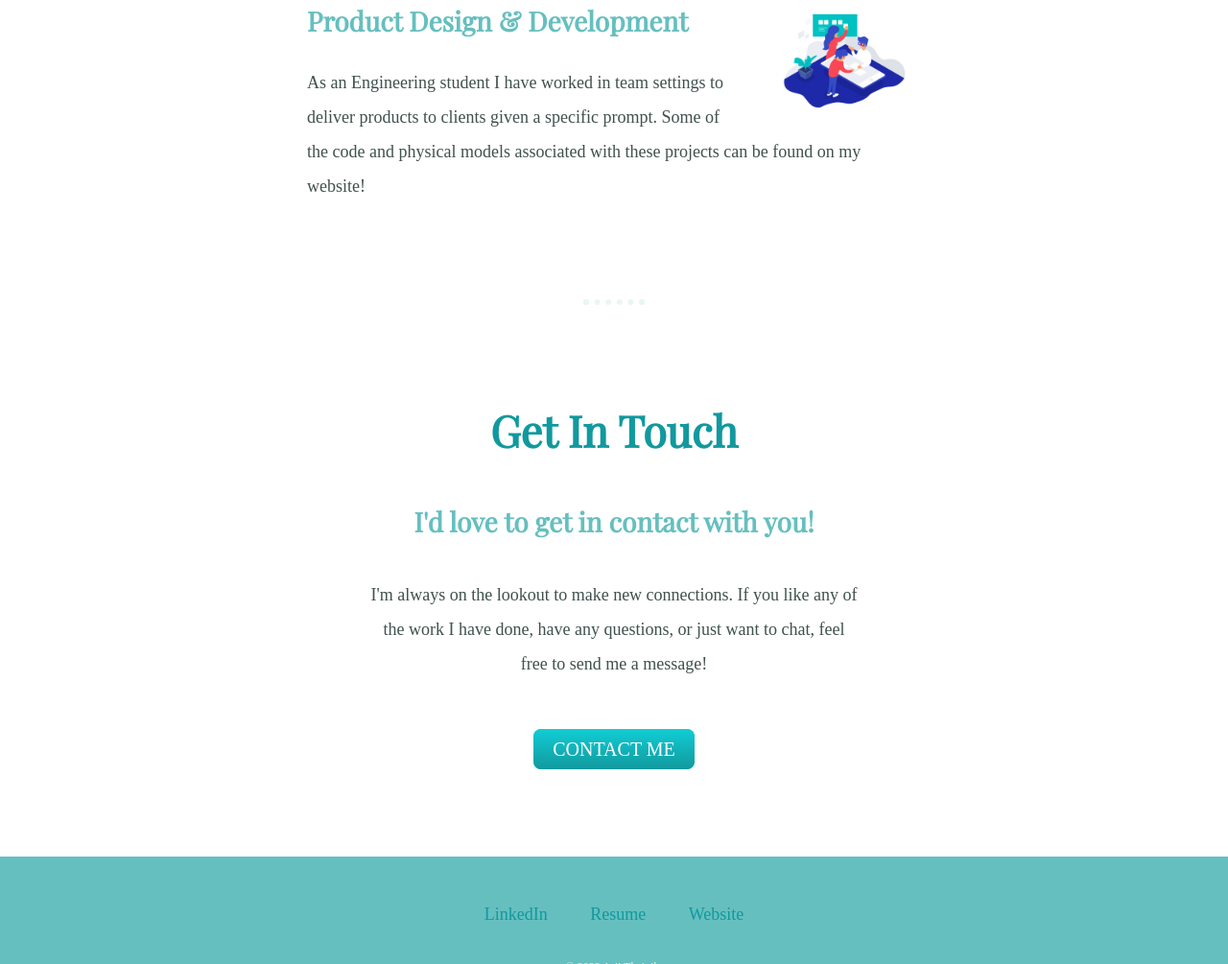
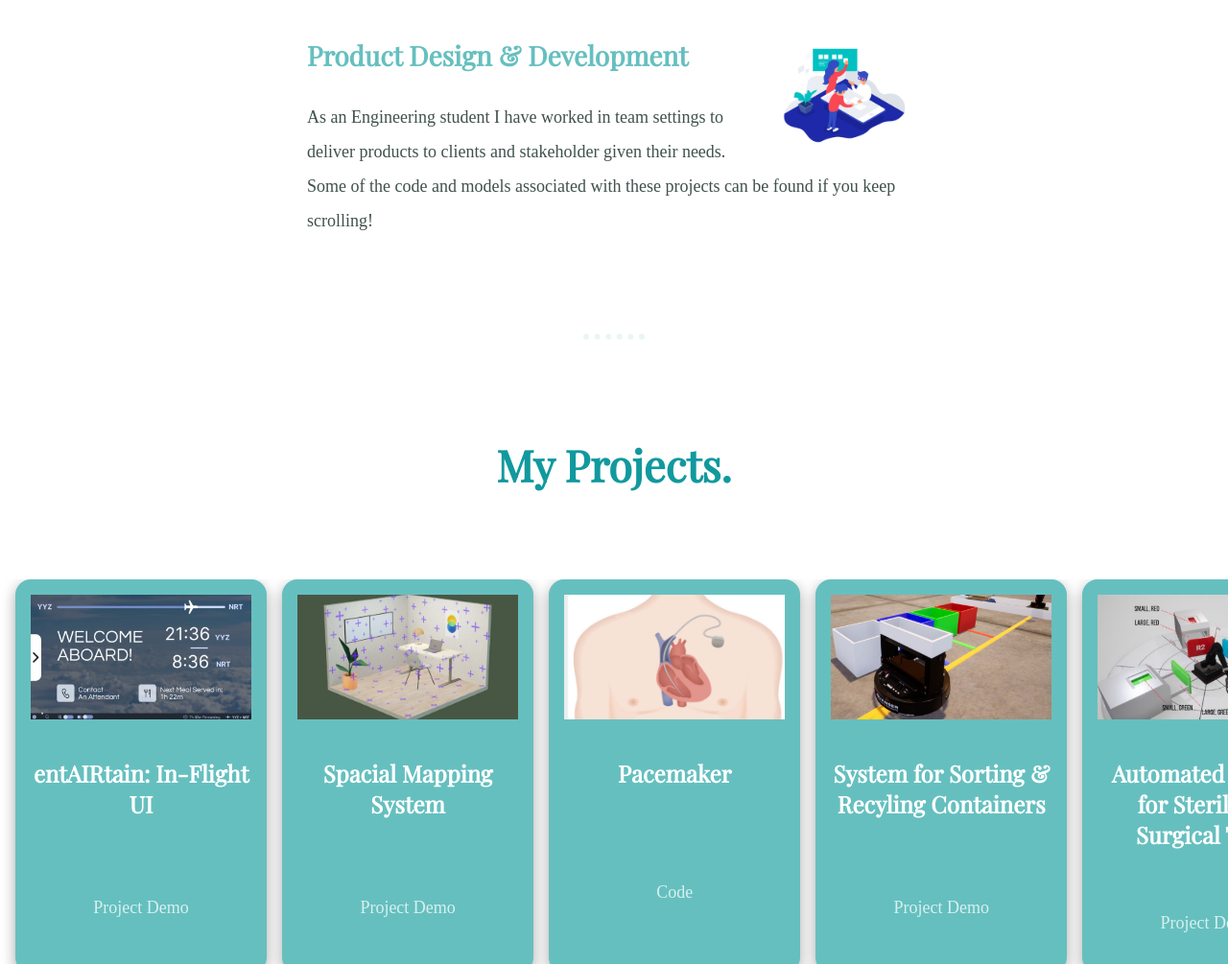
Before and after one commit to itsRGit/Personal-Website, a plain HTML site: page index.html in a window 1280 px wide. Shown: the part 1795-2800 px from the top of the page at 96% size. Drawn offline with nearby package versions, Linux system fonts and the light colour scheme; a web font is replaced by a local one.

Commit message:
Added "Projects" section

```diff
--- a/css/styles.css
+++ b/css/styles.css
@@ -12,9 +12,12 @@ body {
 
 h1 {
     font-family: 'Playfair Display', serif;
+    font-weight: 700;
+    font-style: italic;
     color: #11999E;
     font-size: 5.625rem; /* 16px = 100% = 1em -> 90px/16=562.5% ("rem"=root em) */
     margin: 50px auto 20px auto;
+
 }
 
 h2 {
@@ -115,6 +118,23 @@ a:hover {
     text-align: left;
 }
 
+.projects-title {
+    color: #11999E;
+    margin: 0 auto 5rem;
+}
+
+.projects-link {
+    color: #66BFBF;
+    font-size: 1.5rem;
+    font-family: 'Playfair Display', serif;
+
+}
+
+.projects-link:hover {
+    color: #40514E;
+
+}
+
 .footer-link {
     color: #11999E;
 }
@@ -149,6 +169,67 @@ a:hover {
     margin-left: 30px;
 }
 
+.proj-pic {
+    width: 20rem
+}
+
+.proj-title {
+    font-size: 1.5rem;
+    color: white;
+}
+
+.proj-link {
+    box-shadow: inset 0 0 0 0 #d6f0f0;
+    color: #d6f0f0;
+    margin: 0 -.25rem;
+    padding: 0 .25rem;
+    transition: color .3s ease-in-out, box-shadow .3s ease-in-out;
+}
+
+.proj-link:hover {
+    box-shadow: inset 200px 0 0 0 #11999e;
+    color: white;
+}
+
+.project-scroller {
+    /* for padding, gap and space btw img and title, etc */
+    --_spacer: 1rem;
+    display: grid;
+    gap: var(--_spacer);
+    grid-auto-flow: column;
+    grid-auto-columns: 21%;
+
+    padding: 0 var(--_spacer) var(--_spacer);
+
+    overflow-x: auto;
+    overscroll-behavior-inline: contain;
+}
+
+.proj-element {
+    display: grid;
+    grid-template-rows: min-content;
+    gap: var(--_spacer);
+    padding: var(--_spacer);
+    background: #66BFBF;
+    border-radius: 1rem;
+    box-shadow: rgba(0, 0, 0, 0.35) 0px 5px 15px;
+}
+
+.proj-element > img {
+    inline-size: 100%;
+    aspect-ratio: 16 / 9;
+    object-fit: cover;
+}
+
+.snaps-inline {
+    scroll-snap-type: inline mandatory;
+    scroll-padding-inline: var(--_spacer, 1rem);
+}
+
+.snaps-inline > * {
+    scroll-snap-align: start;
+}
+
 .btn {
     background: #11cdd4;
     background-image: -webkit-linear-gradient(top, #11cdd4, #11999e);
--- a/index.html
+++ b/index.html
@@ -16,7 +16,7 @@
       <div class="title-page">
         <h1>I'm Arji.</h1>
         <img class="pfp" src="images/arji circle pfp.png" alt="Arji's Profile Picture">
-        <h2 class="subtitle">a <span class="occupation">Computer Engineering</span> Student.</h2>
+        <h2 class="subtitle">a <span class="occupation">Computer Engineering</span> student.</h2>
       </div>
     </div>
 
@@ -25,30 +25,77 @@
     <div class="middle-container">
         <div class="profile">
           <h2>Hey!</h2>
-          <p class="intro">My name is Arji Thaiyib. I'm currently a third year Computer Engineering student persuing a Bachelors degree at McMaster University. In my pastime I like to learn web development, draw and watch shows. I am currently actively looking for opportunities to showcase my interests, challenge myself and connect with others while doing so!</p>
+          <p class="intro">My name is Arji Thaiyib. I'm currently a fourth year Computer Engineering student persuing a Bachelors degree at McMaster University. In my pastime I like to learn UI/UX design, web development and draw. I am currently actively looking for opportunities to showcase my interests, challenge myself and connect with others while doing so!</p>
         </div>
+
         <hr>
+
         <div class="skills">
           <h2>My Skills.</h2>
           <div class="skill-row">
             <img class="coding_icon" src="images/coding.gif" alt="">
 
             <h3>Coding</h3>
-            <p>I have experience with coding in various languages (Java, Python, C++, etc.) for 5+ years. I have developed a variety of games and projects along the way, some of which are viewable on my website.</p>
+            <p>I have experience with coding in various languages (Java, Python, C++, etc.) for 5+ years. I have developed a variety of games and projects along the way, some of which are viewable in the <em><b>My Projects</b></em> section below.</p>
 
           </div>
           <div class="skill-row">
             <img class="product_design_icon" src="images/product_design.gif" alt="">
 
             <h3>Product Design & Development</h3>
-            <p>As an Engineering student I have worked in team settings to deliver products to clients given a specific prompt. Some of the code and physical models associated with these projects can be found on my website!</p>
+            <p>As an Engineering student I have worked in team settings to deliver products to clients and stakeholder given their needs. Some of the code and models associated with these projects can be found if you keep scrolling!</p>
 
           </div>
         </div>
+
         <hr>
+
+        <div class="projects">
+          <h2 class="projects-title">My Projects.</h2>
+          <!-- <h3>
+            <a class="projects-link" href="projects.html">- VIEW PROJECTS -</a>
+          </h3> -->
+          <div class="project-scroller snaps-inline">
+            <div class="proj-element"><img class='proj-pic' src="images/entairtain.png" alt="entAIRtain - In-Flight UI"><h3 class="proj-title">entAIRtain: In-Flight UI</h3>
+              <p class="proj-desc"><a class="proj-link" href="https://devpost.com/software/entairtain-in-flight-ui?ref_content=user-portfolio&ref_feature=in_progress">Project Demo</a></p>
+            </div>
+
+            <div class="proj-element"><img class='proj-pic' src="images/spacial-mapping.png" alt="Spacial Mapping System"><h3 class="proj-title">Spacial Mapping System</h3>
+              <p class="proj-desc"><a class="proj-link" href="https://github.com/arjithaiyib/COMPENG-2DX4-Final-Project">Project Demo</a></p>
+            </div>
+
+            <div class="proj-element"><img class='proj-pic' src="images/pacemaker.png" alt="Pacemaker"><h3 class="proj-title">Pacemaker</h3>
+              <p class="proj-desc"><a class="proj-link" href="https://github.com/arsi1029/3K04-Pacemaker-Project">Code</a></p>
+            </div>
+
+            <div class="proj-element"><img class='proj-pic' src="images/recycling.png" alt="System for Sorting & Recycling Containers"><h3 class="proj-title">System for Sorting & Recyling Containers</h3>
+              <p class="proj-desc"><a class="proj-link" href="https://thaiyiba.wixsite.com/1p13portfolio/design-project-2-copy">Project Demo</a></p>
+            </div>
+
+            <div class="proj-element"><img class='proj-pic' src="images/surgical-tool.png" alt="System for Sterilizing Tools using Remote Sensing and Actuation"><h3 class="proj-title">Automated System for Sterilizing Surgical Tools</h3>
+              <p class="proj-desc"><a class="proj-link" href="https://thaiyiba.wixsite.com/1p13portfolio/design-project-2">Project Demo</a></p>
+            </div>
+
+            <div class="proj-element"><img class='proj-pic' src="images/turbine.png" alt="Mechanical Design of Turbine Blades in Renewable Wind Technology"><h3 class="proj-title">Mechanical Design of Turbine Blades</h3>
+              <p class="proj-desc"><a class="proj-link" href="https://thaiyiba.wixsite.com/1p13portfolio/design-project-1">Project Demo</a></p>
+            </div>
+
+            <div class="proj-element"><img class='proj-pic' src="images/handle.png" alt="Solution for Real-World Client with Autoimmune Disease"><h3 class="proj-title">Real World Solution for Client</h3>
+              <p class="proj-desc"><a class="proj-link" href="https://thaiyiba.wixsite.com/1p13portfolio/design-project-3-copy">Project Demo</a></p>
+            </div>
+
+            <div class="proj-element"><img class='proj-pic' src="images/pokemon-battle.png" alt="Pokemon Battle Simulator"><h3 class="proj-title">Pokemon Battle Simulator</h3>
+              <p class="proj-desc"><a class="proj-link" href="https://replit.com/@imRG/ICS4U1-Pokemon-Battle-Unit-Project?v=1">Project Demo</a></p>
+            </div>
+          </div>
+
+        </div>
+
+        <hr>
+
         <div class="contact-me">
-          <h2>Get In Touch</h2>
-          <h3>I'd love to get in contact with you!</h3>
+          <h2>Like What You See?</h2>
+          <h3>Then What Are You Waiting For?</h3>
           <p class="contact-message">I'm always on the lookout to make new connections. If you like any of the work I have done, have any questions, or just want to chat, feel free to send me a message!</p>
           <a class="btn" href="mailto:arji.thaiyib@gmail.com">CONTACT ME</a>
         </div>
@@ -58,9 +105,9 @@
     <div class="bottom-container">
       <a class="footer-link" href="https://www.linkedin.com/in/arji-ahamed-thaiyib-620a1a1b9/?originalSubdomain=ca">LinkedIn</a>
       <!-- CHANGE THIS PART! -->
-      <a class="footer-link" href="https://twitter.com/">Resume</a>
-      <a class="footer-link" href="https://thaiyiba.wixsite.com/1p13portfolio">Website</a>
-      <p class="copyright">© 2022 Arji Thaiyib.</p>
+      <a class="footer-link" href="https://drive.google.com/drive/folders/1tHyY5n0zT3zbSOtr27qwGchwM2fnYHYp?usp=sharing">Resumes</a>
+      <a class="footer-link" href="https://thaiyiba.wixsite.com/1p13portfolio">Engineering Projects</a>
+      <p class="copyright">© 2024 Arji Thaiyib.</p>
     </div>
 
 
```
Also changed, not shown: images/eng-process.png (added), images/entairtain.png (added), images/github-icon.png (added), images/handle.png (added), images/pacemaker.png (added), images/pokemon-battle.png (added), images/recycling-system.png (added), images/recycling.png (added), images/spacial-mapping.png (added), images/surgical-tool.png (added), images/surgical-tools.png (added), images/turbine.png (added), images/wind-turbines.png (added), 1 other file.
